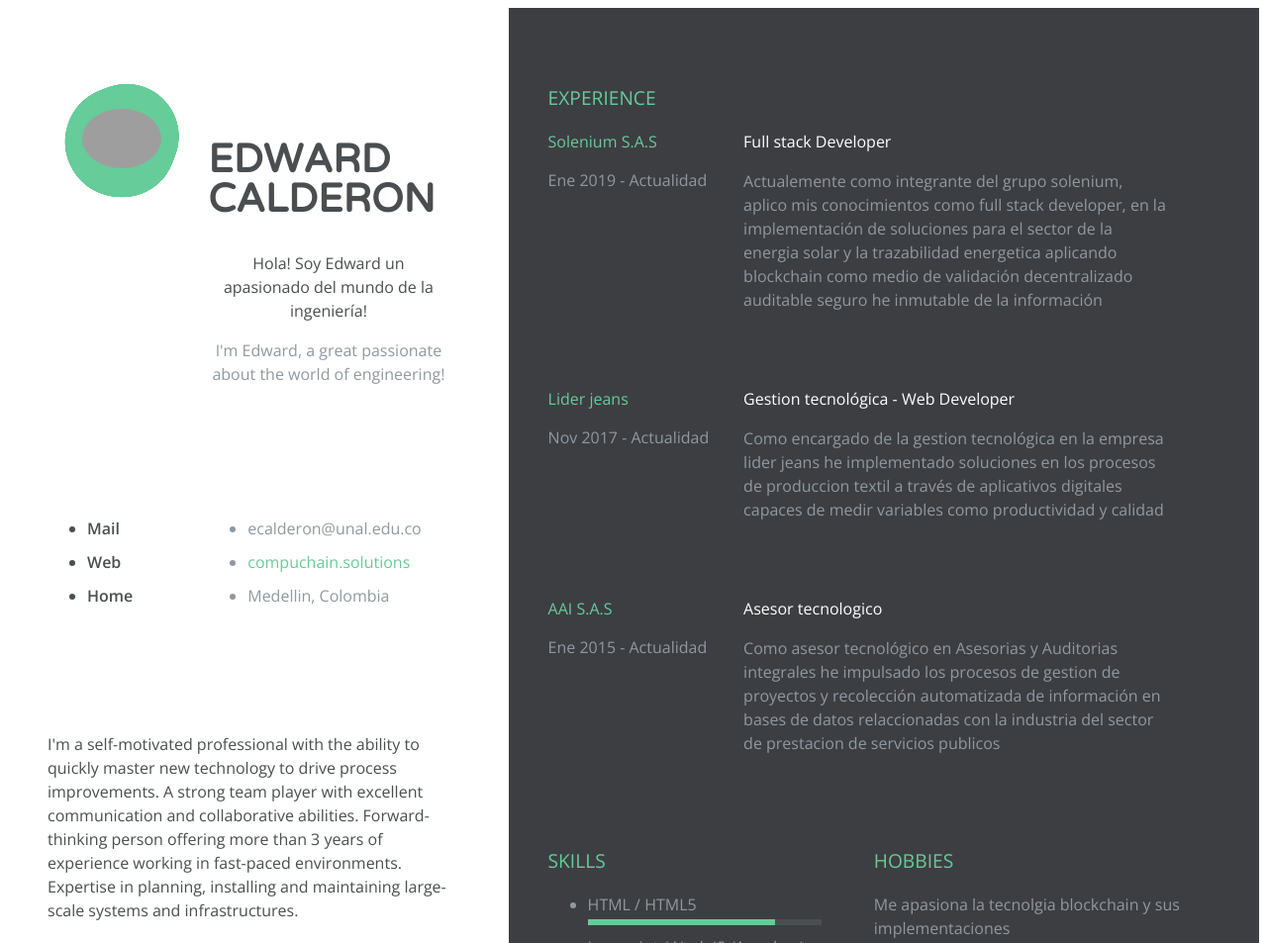
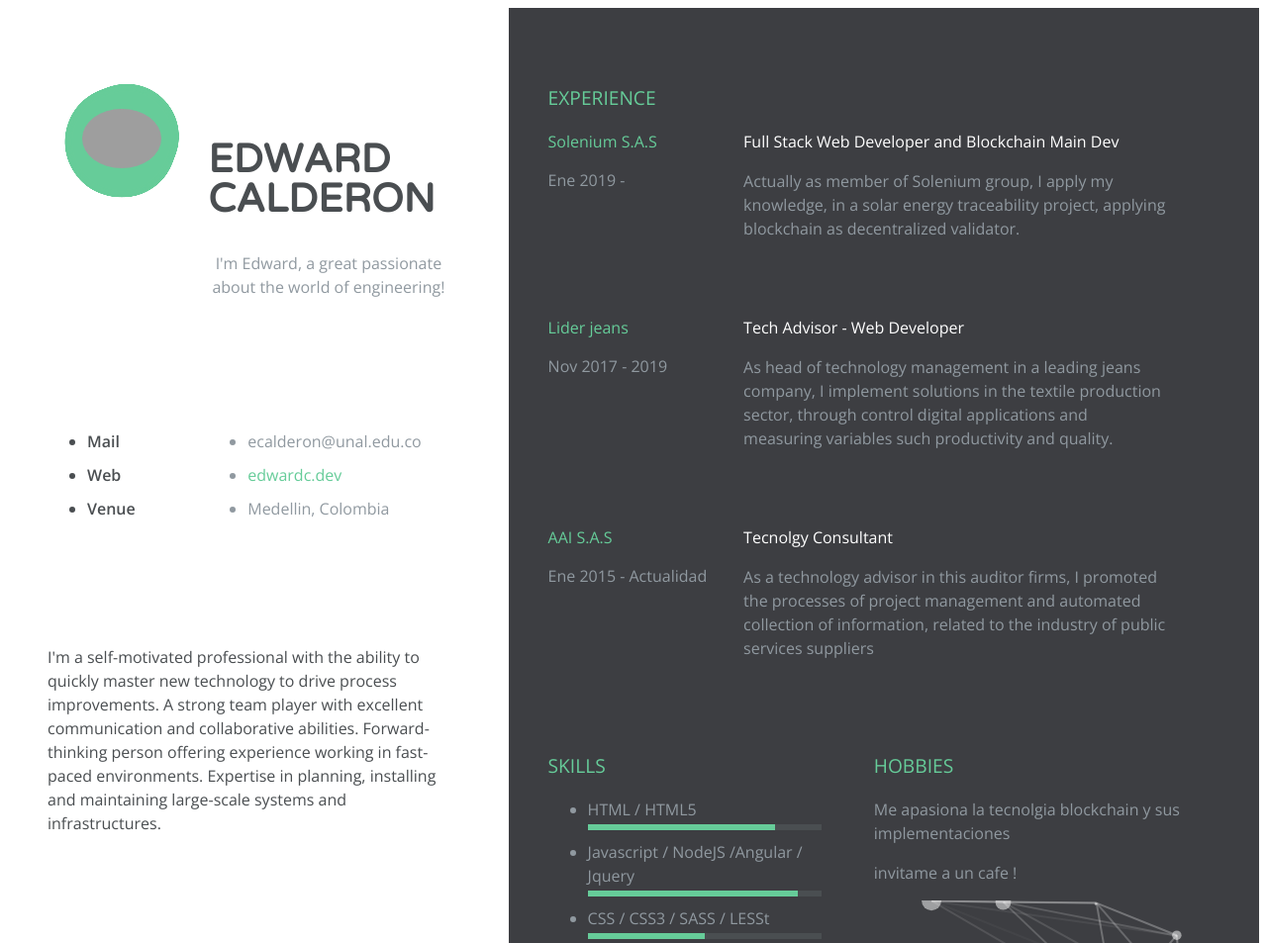
Before and after one commit to edcalderon/edcalderon.github.io, a plain HTML site: page index.html in a window 1280 px wide. Shown: the top 953 px of the page at 99% size. Drawn offline with nearby package versions, Linux system fonts and the light colour scheme; grey boxes are pictures that could not be loaded; a script that the page names is missing.

Commit message:
english translate

```diff
--- a/index.html
+++ b/index.html
@@ -10,20 +10,17 @@
         src="https://code.jquery.com/jquery-3.4.1.min.js"
         integrity="sha256-CSXorXvZcTkaix6Yvo6HppcZGetbYMGWSFlBw8HfCJo="
         crossorigin="anonymous"></script>
-  <title></title>
+  <title>Edward's CV</title>
 </head>
 <body>
   <div class="resume-wrapper">
-
    <section class="profile section-padding">
-
     <div class="container">
 
       <div class="picture-resume-wrapper">
         <div class="picture-resume">
           <span><img src="https://avatars0.githubusercontent.com/u/25994054?s=400&u=66ba5e44974d44c411aa1ca7057cdabd6fa666e3&v=4" alt="" /></span>
           <svg version="1.1" viewBox="0 0 350 350">
-
             <defs>
               <filter id="goo">
                 <feGaussianBlur in="SourceGraphic" stdDeviation="8" result="blur" />
@@ -31,11 +28,8 @@
               </filter>
             </defs>
 
-
             <g filter="url(#goo)" >
-
               <circle id="main_circle" class="st0" cx="171.5" cy="175.6" r="130"/>
-
               <circle id="circle" class="bubble0 st1" cx="171.5" cy="175.6" r="122.7"/>
               <circle id="circle" class="bubble1 st1" cx="171.5" cy="175.6" r="122.7"/>
               <circle id="circle" class="bubble2 st1" cx="171.5" cy="175.6" r="122.7"/>
@@ -47,17 +41,15 @@
               <circle id="circle" class="bubble8 st1" cx="171.5" cy="175.6" r="122.7"/>
               <circle id="circle" class="bubble9 st1" cx="171.5" cy="175.6" r="122.7"/>
               <circle id="circle" class="bubble10 st1" cx="171.5" cy="175.6" r="122.7"/>
-
             </g>
           </svg>
         </div>
          <div class="clearfix"></div>
       </div>
       <div class="name-wrapper">
-
         <h1> Edward <br/>Calderon</h1><!-- YOUR NAME AND LAST NAME  -->
-        <p><span class="bold"> Hola! Soy Edward un apasionado del mundo de la ingeniería!</span>
-        </p>
+<!--         <p><span class="bold"> Hola! Soy Edward un apasionado del mundo de la ingeniería!</span>
+        </p> -->
         <p> I'm Edward, a great passionate about the world of engineering!</p>
       </div>
 
@@ -66,17 +58,18 @@
         <ul class="list-titles">
           <li>Mail</li>
           <li>Web</li>
-          <li>Home</li>
+          <li>Venue</li>
         </ul>
         <ul class="list-content ">
           <li>ecalderon@unal.edu.co</li> <!-- YOUR EMAIL -->
-          <li><a href="#">compuchain.solutions</a></li> <!-- YOUR WEBSITE  -->
+          <li><a href="#">edwardc.dev</a></li> <!-- YOUR WEBSITE  -->
           <li>Medellin, Colombia</li> <!-- YOUR STATE AND COUNTRY  -->
         </ul>
       </div>
       <div class="contact-presentation"> <!-- YOUR PRESENTATION RESUME  -->
-        <p><span class="bold">I'm a self-motivated professional with the ability to quickly master new technology to drive process improvements. A strong team player with excellent communication and collaborative abilities. Forward-thinking person offering more than 3 years of experience working in fast-paced environments. Expertise in planning, installing and maintaining large-scale systems and infrastructures.</span>
-
+        <p><span class="bold">I'm a self-motivated professional with the ability to quickly master new technology to drive process improvements.
+          A strong team player with excellent communication and collaborative abilities. Forward-thinking person offering experience working in fast-paced environments.
+          Expertise in planning, installing and maintaining large-scale systems and infrastructures.</span>
         </p>
       </div>
       <div class="contact-social clearfix">
@@ -101,25 +94,31 @@
       <div class="experience-wrapper">
         <div class="company-wrapper clearfix">
           <div class="experience-title" > <a href="https://solenium.co/" target="_blank">Solenium S.A.S</a></div> <!-- NAME OF THE COMPANY YOUWORK WITH  -->
-          <div class="time">Ene 2019 - Actualidad </div> <!-- THE TIME YOU WORK WITH THE COMPANY  -->
+          <div class="time">Ene 2019 - </div> <!-- THE TIME YOU WORK WITH THE COMPANY  -->
         </div>
 
         <div class="job-wrapper clearfix">
-          <div class="experience-title">Full stack Developer </div> <!-- JOB TITLE  -->
+          <div class="experience-title">Full Stack Web Developer and Blockchain Main Dev  </div> <!-- JOB TITLE  -->
           <div class="company-description">
-            <p>Actualemente como integrante del grupo solenium, aplico mis conocimientos como full stack developer, en la implementación de soluciones para el sector de la energia solar y la trazabilidad energetica aplicando blockchain como medio de validación decentralizado auditable seguro he inmutable de la información</p>  <!-- JOB DESCRIPTION  -->
+            <p>Actually as member of Solenium group, I apply my knowledge, in a solar energy traceability project, applying blockchain as decentralized validator.</p>
+           <!--  <p>Actualemente como integrante del grupo solenium, aplico mis conocimientos como full stack developer, en la implementación de
+              soluciones para el sector de la energia solar y la trazabilidad energetica aplicando blockchain como medio de validación decentralizado
+              auditable seguro he inmutable de la información</p>  --> <!-- JOB DESCRIPTION  -->
           </div>
         </div>
 
         <div class="company-wrapper clearfix">
           <div class="experience-title"><a href="https://www.paginasamarillas.com.co/empresas/inversiones-lider-jeans/medellin-16374852" target="_blank">Lider jeans </a></div> <!-- NAME OF THE COMPANY YOUWORK WITH  -->
-          <div class="time">Nov 2017 - Actualidad</div> <!-- THE TIME YOU WORK WITH THE COMPANY  -->
+          <div class="time">Nov 2017 - 2019</div> <!-- THE TIME YOU WORK WITH THE COMPANY  -->
         </div>
 
          <div class="job-wrapper clearfix">
-          <div class="experience-title">Gestion tecnológica - Web Developer</div> <!-- JOB TITLE  -->
+          <div class="experience-title">Tech Advisor - Web Developer</div> <!-- JOB TITLE  -->
           <div class="company-description">
-            <p>Como encargado de la gestion tecnológica en la empresa lider jeans he implementado soluciones en los procesos de produccion textil a través de aplicativos digitales capaces de medir variables como productividad y calidad  </p>  <!-- JOB DESCRIPTION  -->
+            <p>As head of technology management in a leading jeans company, I implement solutions in the textile production sector,
+              through control digital applications and measuring variables such productivity and quality.</p>
+            <!-- <p>Como encargado de la gestion tecnológica en la empresa lider jeans he implementado soluciones en los procesos de produccion textil a través de aplicativos
+               digitales capaces de medir variables como productividad y calidad  </p> -->  <!-- JOB DESCRIPTION  -->
           </div>
         </div>
 
@@ -129,9 +128,13 @@
         </div>
 
          <div class="job-wrapper clearfix">
-          <div class="experience-title">Asesor tecnologico</div> <!-- JOB TITLE  -->
+          <div class="experience-title">Tecnolgy Consultant</div> <!-- JOB TITLE  -->
           <div class="company-description">
-            <p> Como asesor tecnológico en Asesorias y Auditorias integrales he impulsado los procesos de gestion de proyectos y recolección automatizada de información en bases de datos relaccionadas con la industria del sector de prestacion de servicios publicos</p>   <!-- JOB DESCRIPTION  -->
+            <p>
+                As a technology advisor in this auditor firms, I promoted the processes of project management and automated collection of information, related to the industry of public services suppliers
+            </p>
+            <!-- <p> Como asesor tecnológico en Asesorias y Auditorias integrales he impulsado los procesos de gestion de proyectos y recolección automatizada de información en
+              bases de datos relaccionadas con la industria del sector de prestacion de servicios publicos</p>   --> <!-- JOB DESCRIPTION  -->
           </div>
         </div>
 
```
Lines whose indentation alone changed are shown as unchanged.
